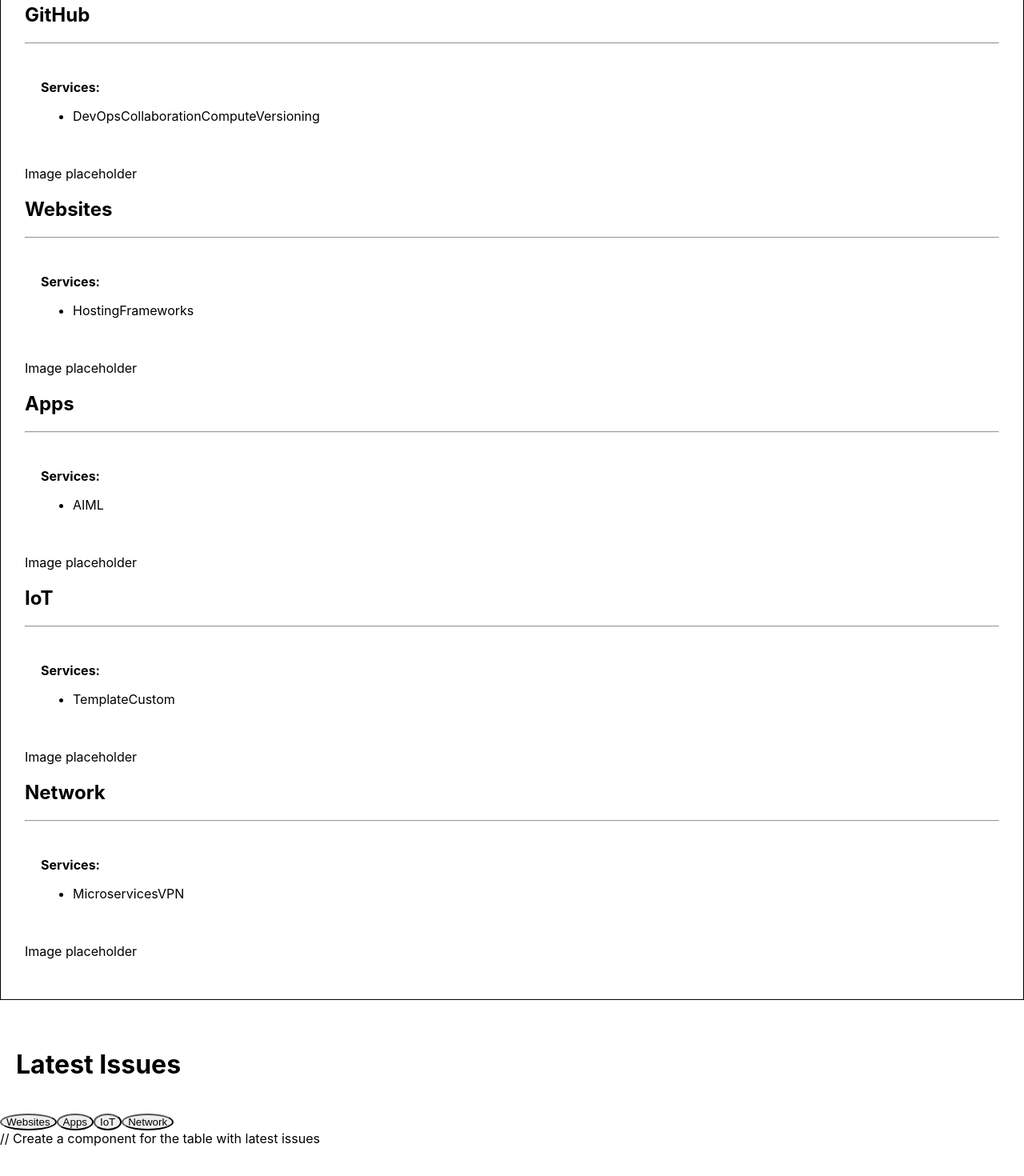
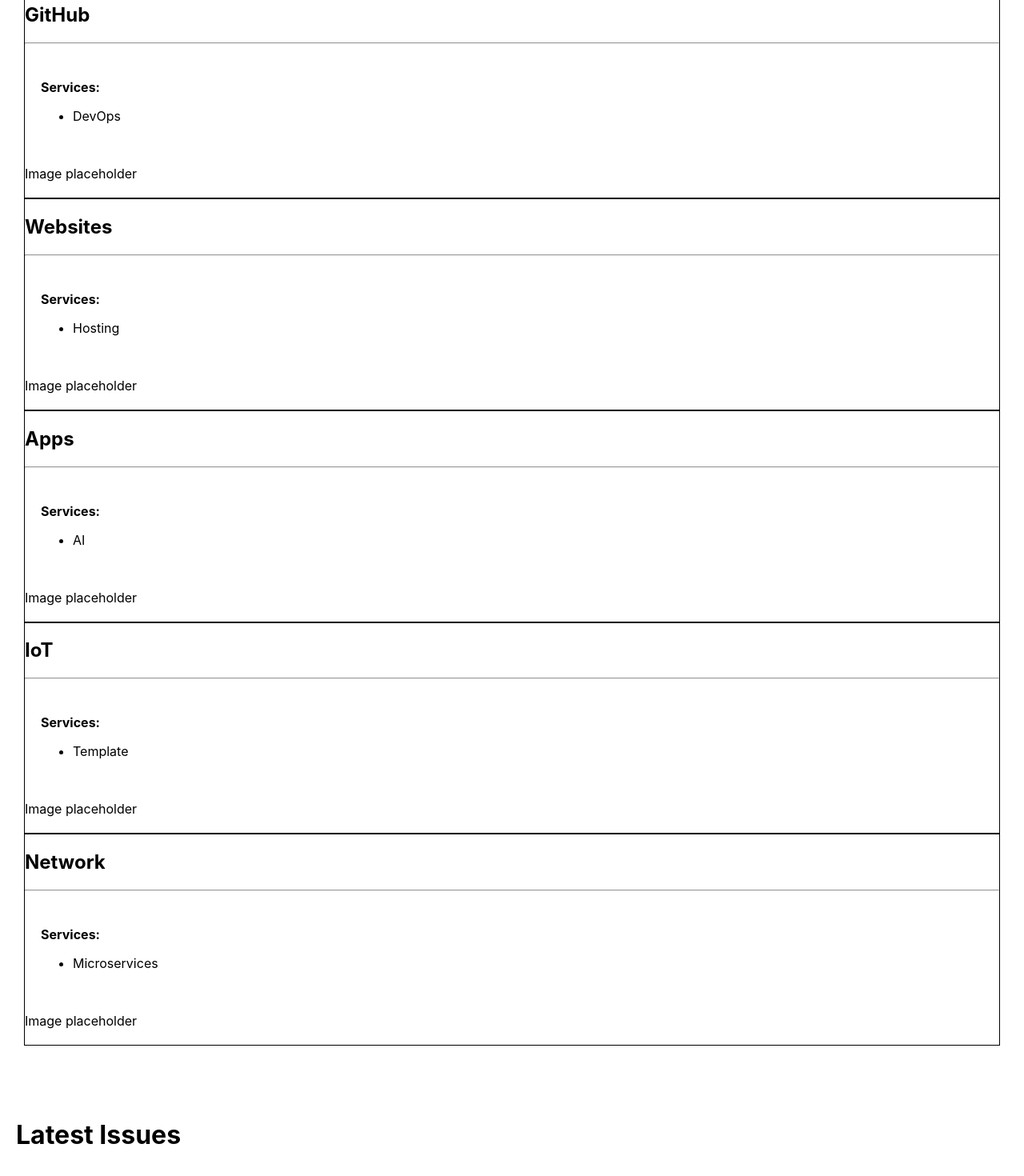
Before and after one commit to malebosambo/portfolio, a React (Create React App) app: page / in a window 1280 px wide. Shown: the part 140-1610 px from the top of the page at 80% size. Before the commit the page ends 1573 px from the top, so only its background shows below. Built offline with nearby package versions, Linux system fonts and the light colour scheme.

Commit message:
Adding design to the home page.

```diff
--- a/src/components/homeContentCont.css
+++ b/src/components/homeContentCont.css
@@ -12,6 +12,7 @@
 
 .Container {
   margin: 0 auto;
+  width: 100%;
 }
 
 .Image {
@@ -29,7 +30,8 @@
 }
 
 .Section_Filters button {
-  border-radius: 50%;
+  border-radius: 20%;
+  margin-right: 20px;
 }
 
 .Section_Name {
@@ -37,8 +39,11 @@
   width: 100%;
 }
 
+.Service {
+  border: solid 1px black;
+}
+
 .Service_Content {
-  border: black 1px solid;
   margin-bottom: 20px;
   padding: 30px;
 }
--- a/src/components/homeContentCont.js
+++ b/src/components/homeContentCont.js
@@ -11,7 +11,7 @@
   render() {
 
     const content = this.props.services.map( (service) =>
-      <div key={service.id}>
+      <div className="Service" key={service.id}>
         <h2>{service.name}</h2>
         <hr/>
         <div className="Benefits">
@@ -26,7 +26,7 @@
     )
 
     return (
-      <div className="container">
+      <div className="Container">
 
         <div className="Site_Nav">
           <div className="Site_Logo">
--- a/src/index.js
+++ b/src/index.js
@@ -8,35 +8,35 @@
   {
     id: 1,
     name: "GitHub",
-    ops: ["DevOps", "Collaboration", "Compute", "Versioning"],
+    ops: ["DevOps"],
     imgUrl: "/public/1675430271622.jpeg",
     url: "/components/github"
   },
   {
     id: 2,
     name: "Websites",
-    ops: ["Hosting", "Frameworks"],
+    ops: ["Hosting"],
     imgUrl: "/public/1675430271622.jpeg",
     url: "/components/websites"
   },
   {
     id: 3,
     name: "Apps",
-    ops: ["AI", "ML"],
+    ops: ["AI"],
     imgUrl: "/public/1675430271622.jpeg",
     url: "/components/apps"
   },
   {
     id: 4,
     name: "IoT",
-    ops: ["Template", "Custom"],
+    ops: ["Template"],
     imgUrl: "/public/1675430271622.jpeg",
     url: "/components/iot"
   },
   {
     id: 5,
     name: "Network",
-    ops: ["Microservices", "VPN"],
+    ops: ["Microservices"],
     imgUrl: "/public/1675430271622.jpeg",
     url: "/components/network"
   }
```
